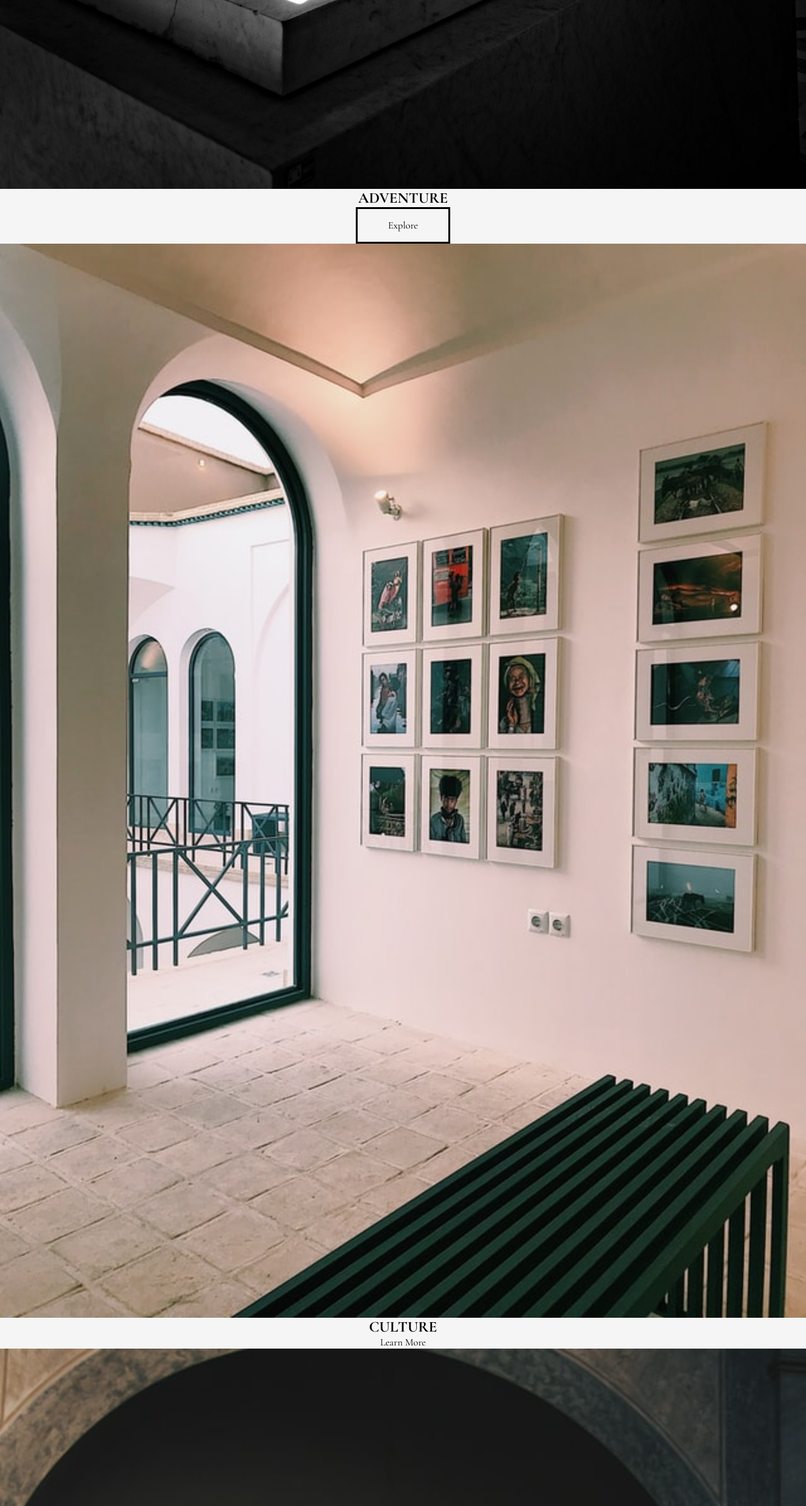
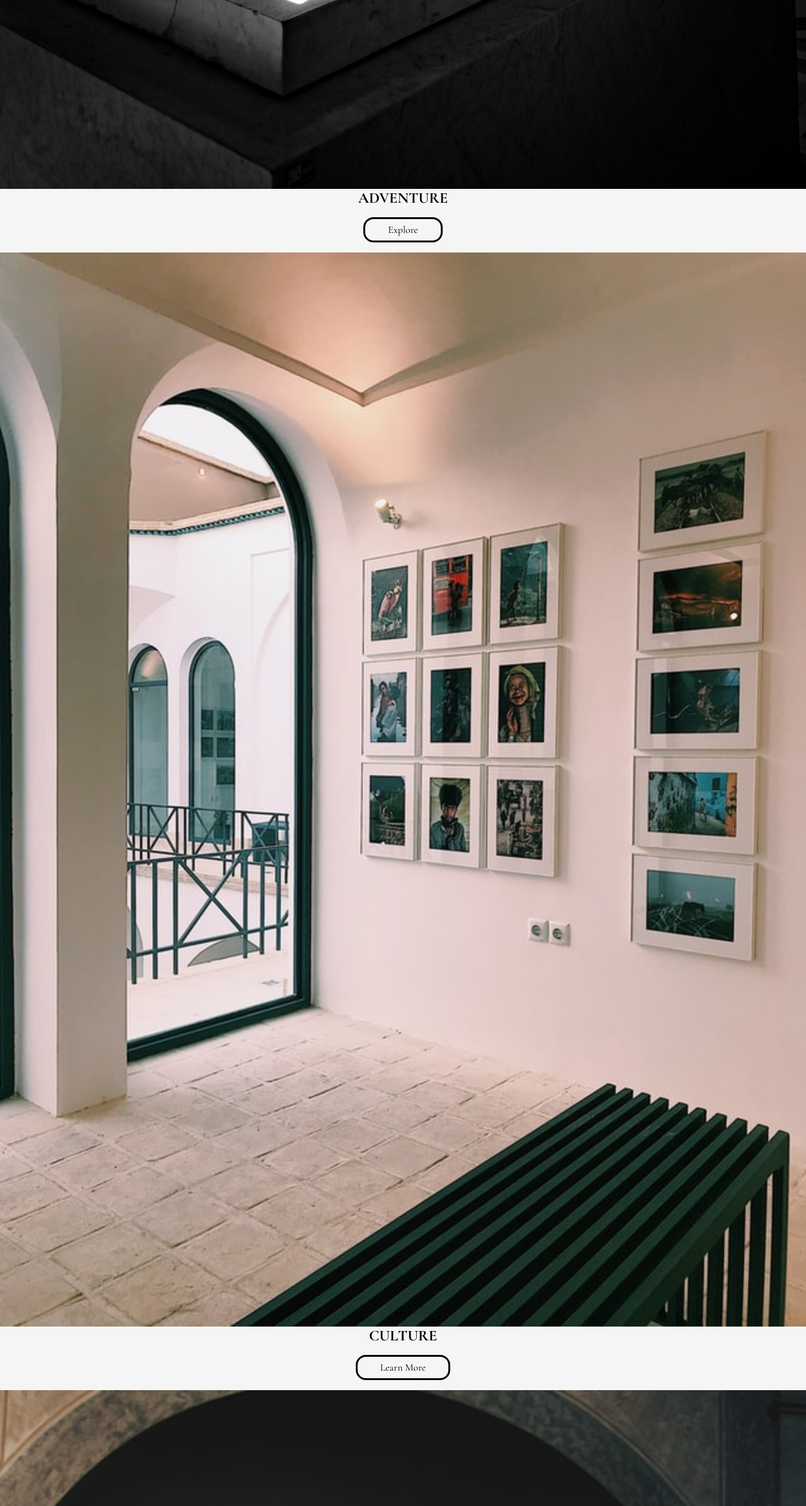
Before and after one commit to monkeytaurus/Art-Gallery-Landing-Page-, a plain HTML site: page index.html in a window 1280 px wide. Shown: the part 2481-4873 px from the top of the page at 63% size. Drawn offline with nearby package versions, Linux system fonts and the light colour scheme.

Commit message:
Pre-example

```diff
--- a/app.scss
+++ b/app.scss
@@ -141,10 +141,15 @@ body {
     a {
         text-decoration: none;
         color: black;
-    padding-inline: 3rem;
-    padding-block: 1rem;
+        // padding-inline: 2.25rem;
+        // padding-block: 0.43rem;
+        padding-inline: 2.25rem;
+        padding-block: 0.4375rem;
     }
     &__item1 {
+        &__heading {
+            margin-bottom: 1rem;
+        }
         &__img {
             width: 100%;
             vertical-align: bottom;
@@ -155,18 +160,29 @@ body {
                 border-color: black;
                 display: inline-block;
                 border-style: solid;
-        padding: none;
+                border-radius: 1rem;
+                margin-bottom: 1rem;
             }
         }
     }
 
     &__item2 {
+        &__heading {
+            margin-bottom: 1rem;
+        }
         &__img {
             width: 100%;
             vertical-align: bottom;
         }
         &__btn {
             text-align: center;
+        }
+        a {
+            border-color: black;
+            display: inline-block;
+            border-style: solid;
+            border-radius: 1rem;
+            margin-bottom: 1rem;
         }
     }
 }
```
Also changed, not shown: index.html (+2 -1 lines), app.css, 2 other files. Lines whose indentation alone changed are shown as unchanged.
